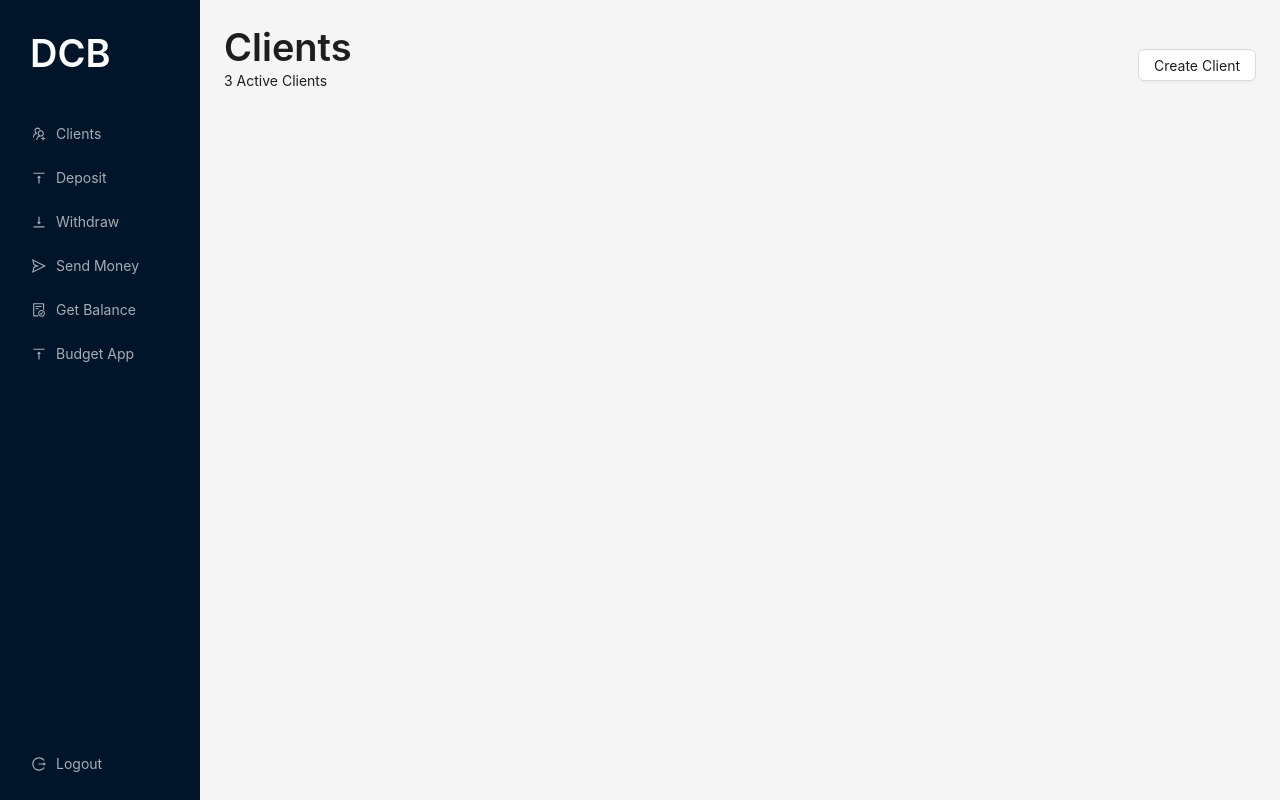
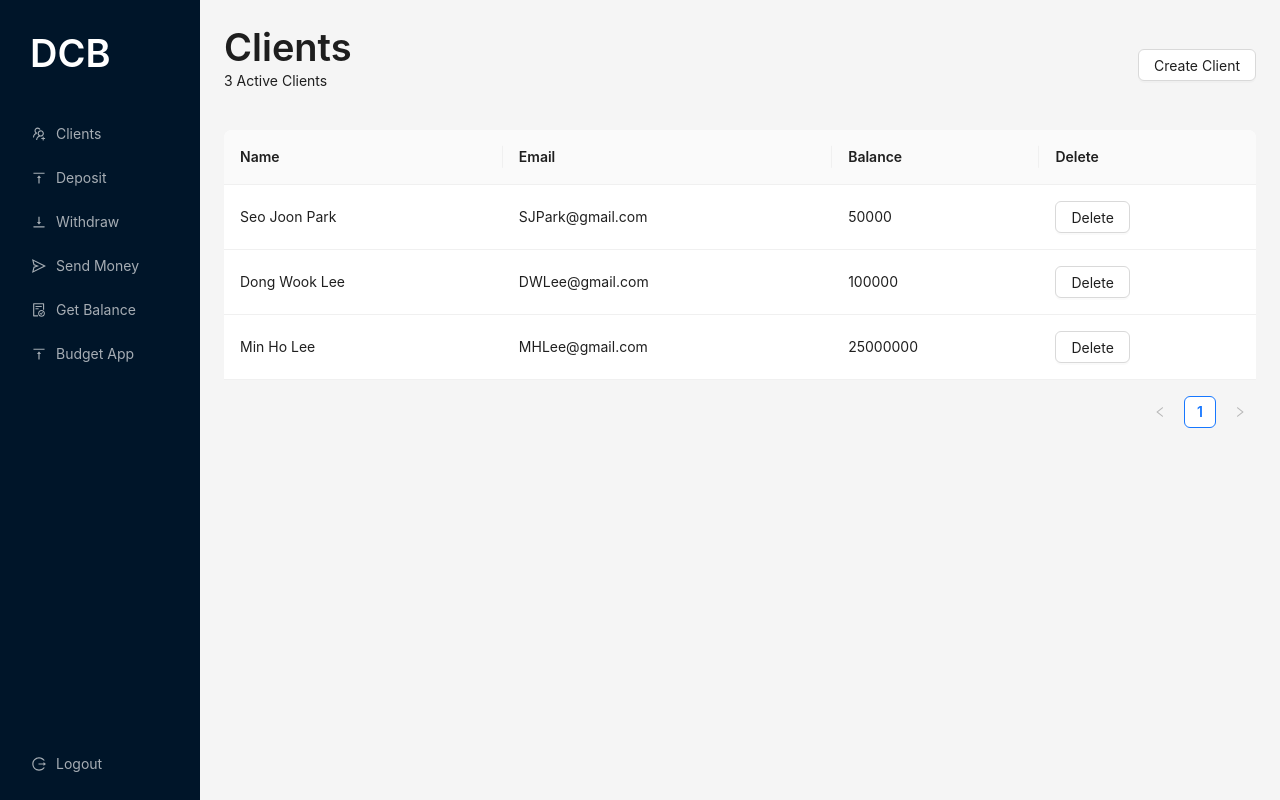
Before and after one commit to danielleterania/bank-app, a React (Create React App) app: page / in a window 1280 px wide. Built offline with nearby package versions, Linux system fonts and the light colour scheme.

Commit message:
updated components

```diff
--- a/src/App.js
+++ b/src/App.js
@@ -15,13 +15,19 @@ function App() {
   const [clients, setClients] = useState(data);
 
   const handleNewClient = (newClient) => {
-    setClients((previousClients) => [...previousClients, newClient]);
+    // copy the clients array, then add the newClient from the onAdd ClientPage component
+    const newClients = [...clients, newClient];
+
+    // update the clients state
+    setClients(newClients);
   };
 
   const handleDeleteClient = (clientId) => {
-    setClients((previousClients) =>
-      previousClients.filter((user) => user.id !== clientId)
-    );
+    // copy the clients array, used filter to get the clients that does not match the clientId from the onDelete ClientPage component
+    const newClients = clients.filter((client) => client.id !== clientId);
+
+    // update the client state
+    setClients(newClients);
   };
 
   return (
@@ -29,7 +35,16 @@ function App() {
       <BrowserRouter>
         <Sidebar />
         <Routes>
-          <Route index element={<ClientPage clients={clients} />} />
+          <Route
+            index
+            element={
+              <ClientPage
+                clients={clients}
+                onDelete={handleDeleteClient}
+                onAdd={handleNewClient}
+              />
+            }
+          />
           <Route path="/deposit" element={<DepositPage clients={clients} />} />
           <Route
             path="/withdraw"
--- a/src/pages/Clients/Client.page.jsx
+++ b/src/pages/Clients/Client.page.jsx
@@ -1,18 +1,57 @@
 import React, { useState } from "react";
 import PageWrapper from "../../layout/PageWrapper/PageWrapper.component";
 import PageHeader from "../../layout/PageHeader/PageHeader.component";
-import { Button } from "antd";
+import { Button, Table } from "antd";
 import CreateClientModal from "./CreateClientModal/CreateClientModal.component";
 
 function ClientPage(props) {
   //destructure
-  const { clients } = props;
+  const { clients, onDelete, onAdd } = props;
 
   //close
   const [isModalOpen, setIsModalOpen] = useState(false);
 
   // negating the previous value
   const toggleModal = () => setIsModalOpen((previous) => !previous);
+
+  const handleAddClient = (record) => {
+    // copy the record from the form, then add the id.
+    const newRecord = { ...record, id: clients.length + 1 };
+
+    // pass in the newRecord to the onAdd props.
+    onAdd(newRecord);
+  };
+
+  const handleDelete = (record) => {
+    console.log("Record: ", record);
+    onDelete(record.id);
+  };
+
+  const columns = [
+    {
+      title: "Name",
+      dataIndex: "user_name",
+      key: "user_name",
+    },
+    {
+      title: "Email",
+      dataIndex: "email",
+      key: "email",
+    },
+    {
+      title: "Balance",
+      dataIndex: "balance",
+      key: "balance",
+    },
+    {
+      title: "Delete",
+      dataIndex: "delete",
+      key: "delete",
+      render: (_, record) => (
+        <Button onClick={() => handleDelete(record)}>Delete</Button>
+      ),
+    },
+  ];
 
   return (
     <PageWrapper>
@@ -21,7 +60,12 @@ function ClientPage(props) {
         subtitle={`${clients.length} Active Clients`}
         action={<Button onClick={toggleModal}>Create Client</Button>}
       />
-      <CreateClientModal isModalOpen={isModalOpen} toggleModal={toggleModal} />
+      <Table columns={columns} dataSource={clients} />
+      <CreateClientModal
+        isModalOpen={isModalOpen}
+        toggleModal={toggleModal}
+        handleAddClient={handleAddClient}
+      />
     </PageWrapper>
   );
 }
--- a/src/pages/Clients/CreateClientModal/CreateClientModal.component.jsx
+++ b/src/pages/Clients/CreateClientModal/CreateClientModal.component.jsx
@@ -1,7 +1,7 @@
 import { Button, Flex, Form, Input, Modal } from "antd";
 import React from "react";
 
-function CreateClientModal({ isModalOpen, toggleModal }) {
+function CreateClientModal({ isModalOpen, toggleModal, handleAddClient }) {
   // const { isModalOpen, toggleModal } = props;
 
   console.log("IS MODAL OPEN: ", isModalOpen);
@@ -18,13 +18,13 @@ function CreateClientModal({ isModalOpen, toggleModal }) {
       {/* parent */}
       <Form
         style={{ padding: "12px 0" }}
-        onFinish={(values) => console.log(values)}
+        onFinish={(values) => handleAddClient(values)}
       >
         <Flex vertical>
           {/*  */}
           <Form.Item
             label="Username"
-            name="username"
+            name="user_name"
             rules={[
               {
                 required: true,
@@ -42,6 +42,7 @@ function CreateClientModal({ isModalOpen, toggleModal }) {
             rules={[
               {
                 required: true,
+                type: "email",
                 message: "Please input your email!",
               },
             ]}
```
